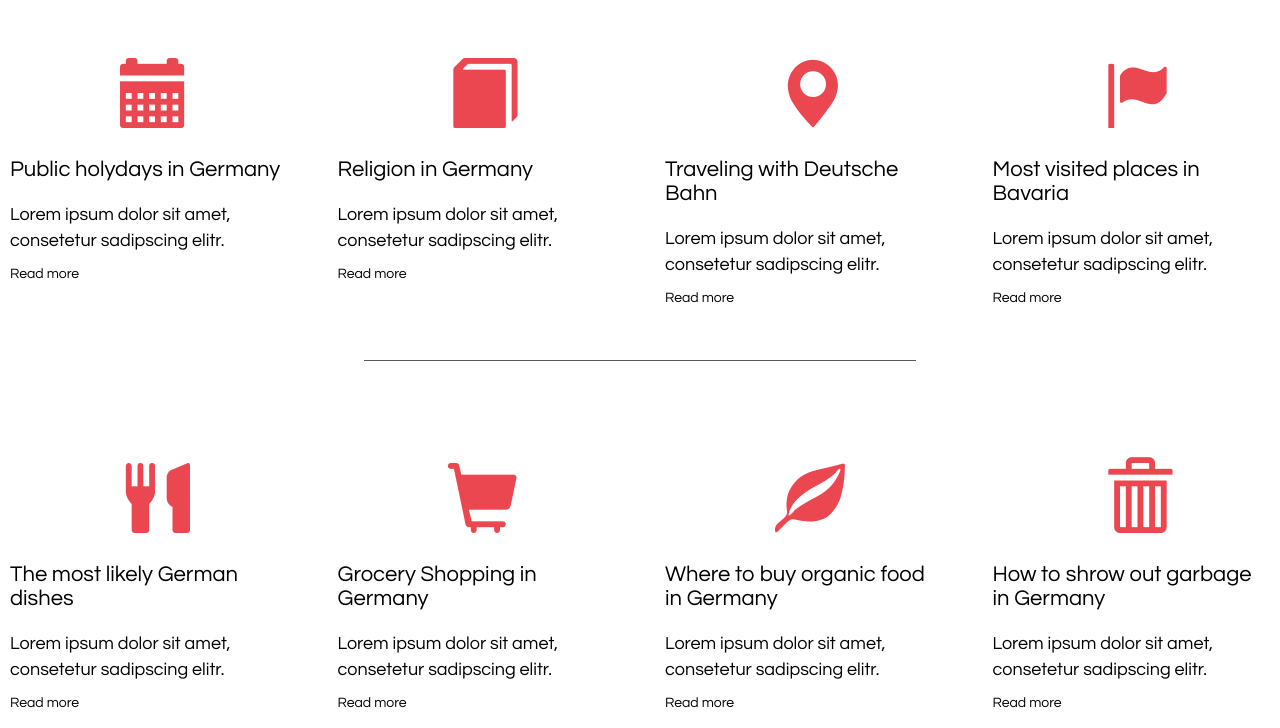
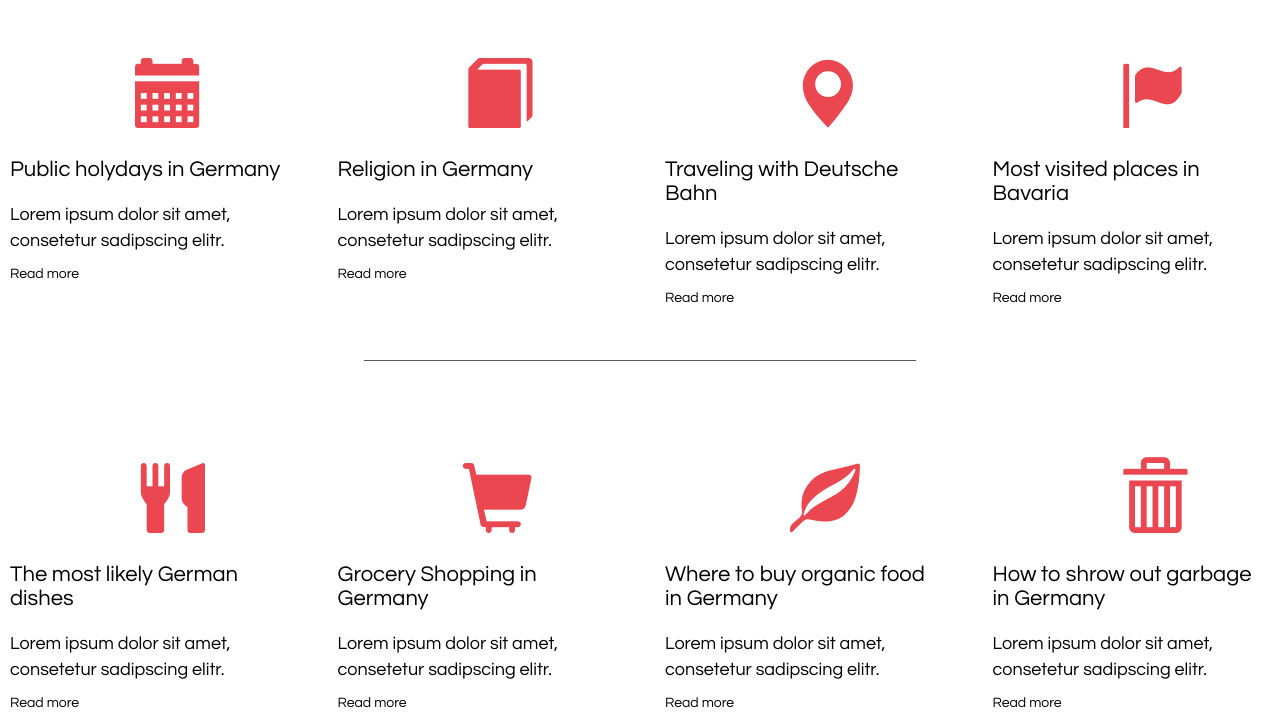
Before and after one commit to RenataAkchurina/renataakchurina.github.io, a plain HTML site: page life.html in a window 1280 px wide. Shown: the part 1012-1740 px from the top of the page. Drawn offline with nearby package versions, Linux system fonts and the light colour scheme.

Commit message:
Update life.css

```diff
--- a/life.css
+++ b/life.css
@@ -173,7 +173,7 @@ hr {
     position: relative;
     font-size: 5em;
     margin: 40px 100px 10px 100px;
-    padding: 10px 10px 10px 10px;
+    padding: 10px 25px 10px 25px;
     color: #eb4750;
     text-align: center;
 }
```
